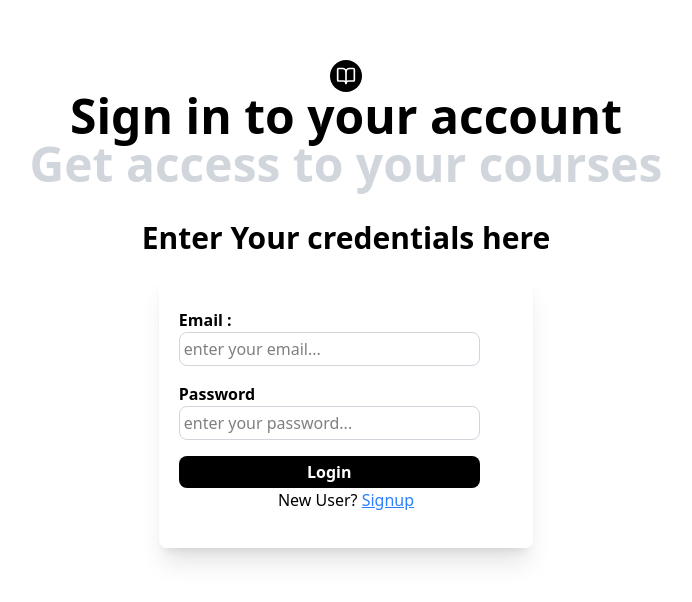
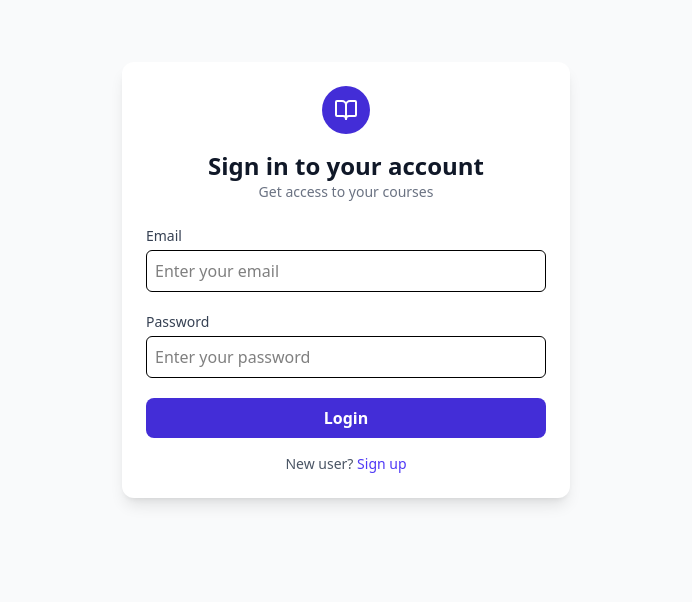
Before and after one commit to KuNaLcoder2003/hp_sir, a React (Vite) app in the folder frontend/: page /subject/1 in a window 1280 px wide. Shown: the part 120-722 px from the top of the page, without its empty margins (294-986 px from the left). Built offline with nearby package versions, Linux system fonts and the light colour scheme.

Commit message:
adding design chages

```diff
--- a/frontend/src/components/Signin.tsx
+++ b/frontend/src/components/Signin.tsx
@@ -1,7 +1,92 @@
+// import React, { useState, type FormEvent } from 'react'
+// import { BookOpen } from 'lucide-react'
+// import { useNavigate } from 'react-router-dom'
+// import toast, { Toaster } from 'react-hot-toast'
+// interface Prop {
+//     setIsLOggedIn: React.Dispatch<React.SetStateAction<boolean>>
+// }
+
+// const Signin: React.FC<Prop> = ({ setIsLOggedIn }) => {
+//     const [cred, setCred] = useState({
+//         email: "",
+//         password: ""
+//     })
+//     const navigate = useNavigate()
+//     function handleSubmit(e: FormEvent) {
+//         e.preventDefault()
+//         try {
+//             fetch('https://hp-sir.onrender.com/api/v1/student/signin', {
+//                 method: 'POST',
+//                 headers: {
+//                     'Content-Type': 'application/json',
+//                 },
+//                 body: JSON.stringify({
+//                     cred: {
+//                         email: cred.email,
+//                         password: cred.password
+//                     }
+//                 })
+//             }).then(async (response: Response) => {
+//                 const data = await response.json()
+//                 if (data.token) {
+//                     toast.success(data.message)
+//                     setIsLOggedIn(true)
+//                     navigate("/dashboard")
+//                     localStorage.setItem('token', `Bearer ${data.token}`)
+//                 } else {
+//                     toast.error(data.message)
+//                 }
+//             })
+//         } catch (error) {
+//             toast.error('Something went wrong')
+//         }
+//     }
+//     return (
+//         <div className='p-4 '>
+//             <Toaster />
+
+//             <div className='max-w-7xl m-auto h-screen flex flex-col justify-center items-center gap-4'>
+
+//                 <div className='p-4  flex flex-col justify-center items-center'>
+//                     <div className="w-8 h-8 bg-black rounded-full flex items-center justify-center">
+//                         <BookOpen className="w-5 h-5 text-white" />
+//                     </div>
+//                     <h1 className='text-5xl font-bold'>Sign in to your account</h1>
+//                     <p className='text-5xl font-bold text-gray-300'>Get access to your courses</p>
+//                 </div>
+
+//                 <h2 className='text-center text-3xl font-bold'>Enter Your credentials here</h2>
+
+//                 <form onSubmit={(e) => handleSubmit(e)} className='flex flex-col justify-center items-center lg:w-[30%] gap-2 shadow-xl p-4 py-8 rounded-lg'>
+
+//                     <div className='w-full p-1 flex flex-col'>
+//                         <p className='text-md font-bold'>Email : </p>
+//                         <input placeholder='enter your email...' className='border border-gray-300 lg:w-[90%] p-1 rounded-lg' value={cred.email} onChange={(e) => setCred({ ...cred, email: e.target.value })} />
+//                     </div>
+//                     <div className='w-full p-1 flex flex-col'>
+//                         <p className='text-md font-bold'>Password</p>
+//                         <input placeholder='enter your password...' className='border border-gray-300 lg:w-[90%] p-1 rounded-lg' value={cred.password} onChange={(e) => setCred({ ...cred, password: e.target.value })} />
+//                     </div>
+//                     <div className='w-full p-1 flex flex-col'>
+//                         <button type="submit" className='bg-black text-white font-bold lg:w-[90%] p-1 rounded-lg'>Login</button>
+//                         <p className='text-center'>New User? <span className='text-blue-500 underline cursor-pointer mt-4' onClick={() => navigate('/register')}>Signup</span> </p>
+//                     </div>
+//                 </form>
+
+//             </div>
+
+//         </div>
+//     )
+// }
+
+// export default Signin
+
+
 import React, { useState, type FormEvent } from 'react'
 import { BookOpen } from 'lucide-react'
 import { useNavigate } from 'react-router-dom'
 import toast, { Toaster } from 'react-hot-toast'
+
 interface Prop {
     setIsLOggedIn: React.Dispatch<React.SetStateAction<boolean>>
 }
@@ -12,20 +97,14 @@ const Signin: React.FC<Prop> = ({ setIsLOggedIn }) => {
         password: ""
     })
     const navigate = useNavigate()
+
     function handleSubmit(e: FormEvent) {
         e.preventDefault()
         try {
             fetch('https://hp-sir.onrender.com/api/v1/student/signin', {
                 method: 'POST',
-                headers: {
-                    'Content-Type': 'application/json',
-                },
-                body: JSON.stringify({
-                    cred: {
-                        email: cred.email,
-                        password: cred.password
-                    }
-                })
+                headers: { 'Content-Type': 'application/json' },
+                body: JSON.stringify({ cred })
             }).then(async (response: Response) => {
                 const data = await response.json()
                 if (data.token) {
@@ -37,44 +116,66 @@ const Signin: React.FC<Prop> = ({ setIsLOggedIn }) => {
                     toast.error(data.message)
                 }
             })
-        } catch (error) {
+        } catch {
             toast.error('Something went wrong')
         }
     }
+
     return (
-        <div className='p-4 '>
+        <div className="min-h-screen flex items-center justify-center bg-gray-50 p-4">
             <Toaster />
-
-            <div className='max-w-7xl m-auto h-screen flex flex-col justify-center items-center gap-4'>
-
-                <div className='p-4  flex flex-col justify-center items-center'>
-                    <div className="w-8 h-8 bg-black rounded-full flex items-center justify-center">
-                        <BookOpen className="w-5 h-5 text-white" />
+            <div className="w-full max-w-md bg-white shadow-lg rounded-xl p-6">
+                {/* Logo + Title */}
+                <div className="flex flex-col items-center mb-6">
+                    <div className="w-12 h-12 bg-indigo-700 rounded-full flex items-center justify-center">
+                        <BookOpen className="w-6 h-6 text-white" />
                     </div>
-                    <h1 className='text-5xl font-bold'>Sign in to your account</h1>
-                    <p className='text-5xl font-bold text-gray-300'>Get access to your courses</p>
+                    <h1 className="mt-4 text-2xl font-bold text-gray-900">Sign in to your account</h1>
+                    <p className="text-gray-500 text-sm">Get access to your courses</p>
                 </div>
 
-                <h2 className='text-center text-3xl font-bold'>Enter Your credentials here</h2>
+                {/* Form */}
+                <form onSubmit={handleSubmit} className="space-y-5">
+                    <div>
+                        <label className="block text-sm font-medium text-gray-700 mb-1">Email</label>
+                        <input
+                            type="email"
+                            placeholder="Enter your email"
+                            className="w-full p-2 border rounded-md focus:outline-none focus:ring-2 focus:ring-indigo-500"
+                            value={cred.email}
+                            onChange={(e) => setCred({ ...cred, email: e.target.value })}
+                        />
+                    </div>
+                    <div>
+                        <label className="block text-sm font-medium text-gray-700 mb-1">Password</label>
+                        <input
+                            type="password"
+                            placeholder="Enter your password"
+                            className="w-full p-2 border rounded-md focus:outline-none focus:ring-2 focus:ring-indigo-500"
+                            value={cred.password}
+                            onChange={(e) => setCred({ ...cred, password: e.target.value })}
+                        />
+                    </div>
 
-                <form onSubmit={(e) => handleSubmit(e)} className='flex flex-col justify-center items-center lg:w-[30%] gap-2 shadow-xl p-4 py-8 rounded-lg'>
-
-                    <div className='w-full p-1 flex flex-col'>
-                        <p className='text-md font-bold'>Email : </p>
-                        <input placeholder='enter your email...' className='border border-gray-300 lg:w-[90%] p-1 rounded-lg' value={cred.email} onChange={(e) => setCred({ ...cred, email: e.target.value })} />
-                    </div>
-                    <div className='w-full p-1 flex flex-col'>
-                        <p className='text-md font-bold'>Password</p>
-                        <input placeholder='enter your password...' className='border border-gray-300 lg:w-[90%] p-1 rounded-lg' value={cred.password} onChange={(e) => setCred({ ...cred, password: e.target.value })} />
-                    </div>
-                    <div className='w-full p-1 flex flex-col'>
-                        <button type="submit" className='bg-black text-white font-bold lg:w-[90%] p-1 rounded-lg'>Login</button>
-                        <p className='text-center'>New User? <span className='text-blue-500 underline cursor-pointer mt-4' onClick={() => navigate('/register')}>Signup</span> </p>
-                    </div>
+                    <button
+                        type="submit"
+                        className="w-full py-2 bg-indigo-700 text-white rounded-lg font-semibold hover:bg-indigo-800 transition-colors"
+                    >
+                        Login
+                    </button>
                 </form>
 
+                {/* Signup Link */}
+                <p className="mt-4 text-center text-sm text-gray-600">
+                    New user?{" "}
+                    <span
+                        className="text-indigo-600 hover:underline cursor-pointer"
+                        onClick={() => navigate('/register')}
+                    >
+                        Sign up
+                    </span>
+                </p>
             </div>
-
         </div>
     )
 }
```
Also changed, not shown: frontend/src/components/StudentSignUp.tsx (+30 -2 lines).
